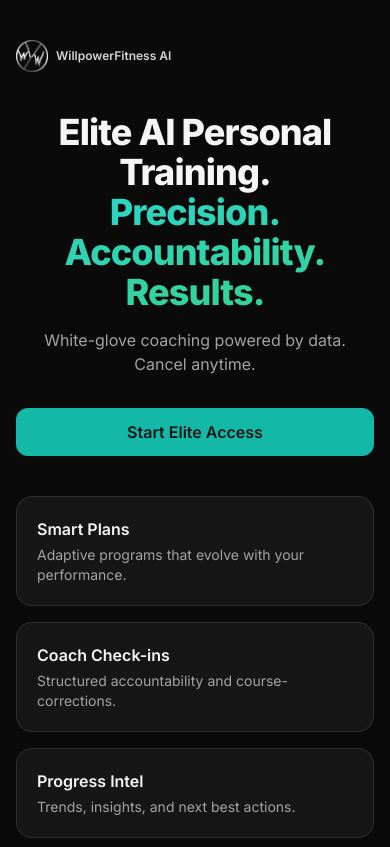
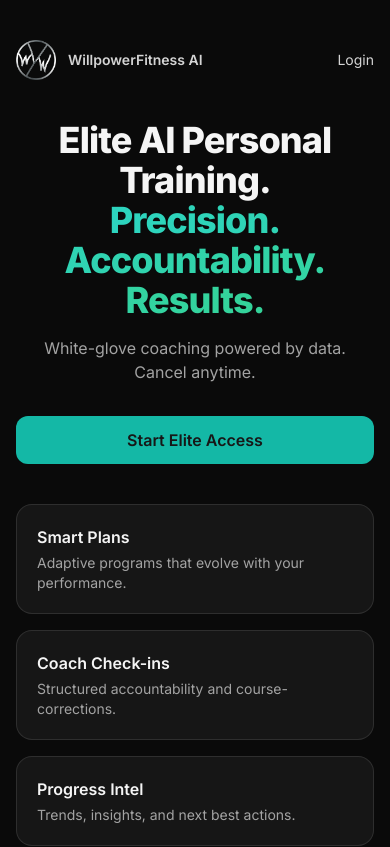
Before and after one commit to WillpowerfitnessAI/willpowerfitness-frontend, a Next.js app: page / in a window 390 px wide. Shown: the top 847 px of the page. Built offline with nearby package versions, Linux system fonts and the light colour scheme.

Commit message:
feat(header): show Login on mobile and keep header minimal

```diff
--- a/pages/index.js
+++ b/pages/index.js
@@ -1,7 +1,7 @@
 // /pages/index.js
 import Link from "next/link";
 import Image from "next/image";
-import logo from "../public/logo.png"; // make sure the file name is exactly "logo.png"
+import logo from "../public/logo.png"; // ensure this file exists at /public/logo.png
 
 export default function Home() {
   return (
@@ -12,23 +12,26 @@ export default function Home() {
       <div className="mx-auto w-full max-w-3xl px-4 sm:px-6 py-10">
         {/* === Header with working logo === */}
         <header className="flex items-center justify-between">
-          <div className="flex items-center gap-2">
+          <div className="flex items-center gap-3">
             <Image
               src={logo}
               alt="WillpowerFitness AI"
               priority
-              className="h-8 w-auto sm:h-10"
-              sizes="(max-width: 640px) 32px, 40px"
+              className="h-10 w-auto sm:h-12"
+              sizes="(max-width: 640px) 40px, 48px"
             />
-            <span className="block text-xs font-semibold text-neutral-300 sm:text-sm">
+            <span className="text-sm font-semibold text-neutral-300">
               WillpowerFitness AI
             </span>
           </div>
 
-          {/* Only link to routes you actually have */}
-          <nav className="hidden gap-6 text-sm text-neutral-300 md:flex">
-            <Link href="/login" className="hover:text-white">Member Login</Link>
-            <Link href="/brochure" className="hover:text-white">Brochure</Link>
+          {/* Make nav visible on mobile; keep only Login per the plan */}
+          <nav className="flex items-center text-sm text-neutral-300">
+            <Link href="/login" className="hover:text-white">
+              {/* short label on phones, long label on >= sm */}
+              <span className="sm:hidden">Login</span>
+              <span className="hidden sm:inline">Member Login</span>
+            </Link>
           </nav>
         </header>
 
@@ -48,12 +51,10 @@ export default function Home() {
           <div className="mt-8 flex flex-col gap-3 sm:flex-row">
             <Link
               href="/subscribe"
-              className="inline-flex items-center justify-center rounded-xl bg-teal-500 px-6 py-3
-                         font-semibold text-neutral-900 hover:bg-teal-400 transition-colors"
+              className="inline-flex items-center justify-center rounded-xl bg-teal-500 px-6 py-3 font-semibold text-neutral-900 hover:bg-teal-400 transition-colors"
             >
               Start Elite Access
             </Link>
-            {/* removed duplicate hero Log in button */}
           </div>
 
           <div className="mt-10 grid grid-cols-1 gap-4 sm:grid-cols-3">
```
